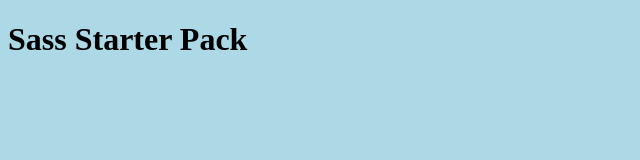
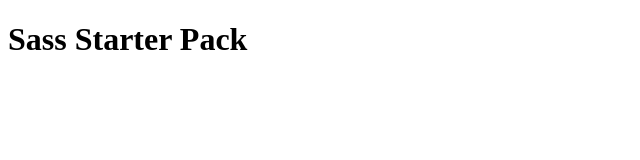
Before and after one commit to rhintze/sass_template, a website: page src/index.html in a window 1280 px wide. Shown: the whole page, without its empty margins (0-640 px from the left). Drawn offline with Linux system fonts and the light colour scheme; files whose address does not match are found by name.

Commit message:
added reset.css and sass folder structure

```diff
--- a/src/scss/main.scss
+++ b/src/scss/main.scss
@@ -1,3 +1,2 @@
-body{
-  background-color: lightblue;
-}
+@import "partials/_reset.css";
+@import "modules/variables";
```
Also changed, not shown: src/css/main.css, src/scss/modules/_variables.scss (added), src/scss/partials/_reset.css (added).
